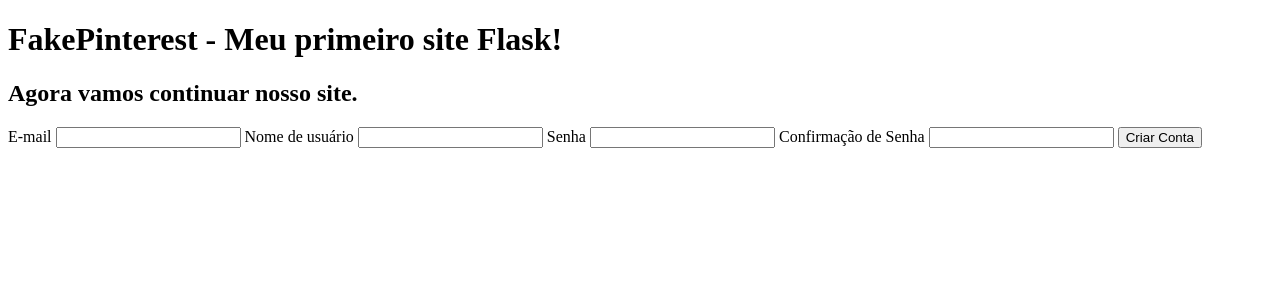
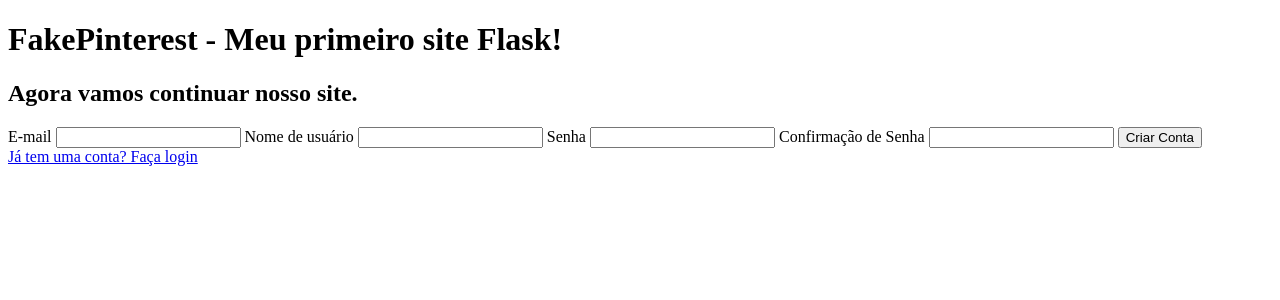
Before and after one commit to YaraAnalysis/ProjetoFakePinterest, a Flask app: page /criarconta in a window 1280 px wide. Shown: the top 300 px of the page. Run offline with Flask 3, Linux system fonts and the light colour scheme.

Commit message:
Feat: Criando o botão de login e cadastro

```diff
--- a/fakepinterest/templates/criarconta.html
+++ b/fakepinterest/templates/criarconta.html
@@ -23,4 +23,5 @@
         {{ form.botao_confirmacao() }}
 
     </form>
+    <a href="{{ url_for('homepage') }}">Já tem uma conta? Faça login</a>
 {% endblock %}
--- a/fakepinterest/templates/homepage.html
+++ b/fakepinterest/templates/homepage.html
@@ -26,6 +26,7 @@
         {{ form.botao_confirmacao() }}
 
     </form>
+    <a href="{{ url_for('criar_conta') }}">Ainda não tem uma conta? Clique aqui para criar</a>
     {% endblock %}
 
     </body>
```
